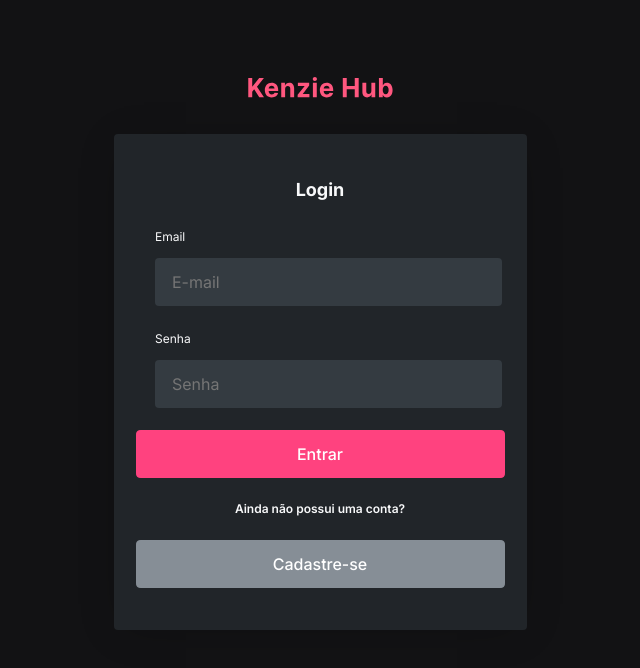
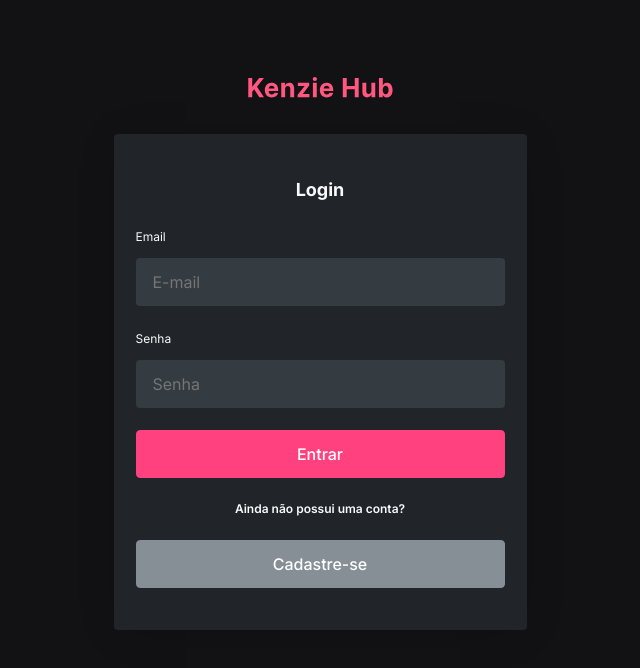
Before and after one commit to Wilksondev/react-entrega-kenzie-hub-wilkson, a React (Vite) app: page / in a window 1280 px wide. Shown: the top 668 px of the page, without its empty margins (320-960 px from the left). Built offline with nearby package versions, Linux system fonts and the light colour scheme.

Commit message:
commit
teste vercel

```diff
--- a/src/components/DefaultTemplate/index.jsx
+++ b/src/components/DefaultTemplate/index.jsx
@@ -1,4 +1,4 @@
-import { Header } from "../header";
+import { Header } from "../../components";
 
 export const DefaultTemplate = ({ children, navigate, userLogout }) => {
     return (
--- a/src/styles/container.scss
+++ b/src/styles/container.scss
@@ -75,7 +75,7 @@
 .campContainer {
     display: flex;
     flex-direction: column;
-    max-width: 330px;
+    max-width: 369px;
     width: 100%;
     gap: 10px;
 }
--- a/src/styles/input.scss
+++ b/src/styles/input.scss
@@ -1,7 +1,7 @@
 .inputContainer {
     height: 48px;
-    max-width: 390px;
-    width: 100%;
+    max-width: 369px;
+
 
     background-color: var(--grey-2);
     color: rgba(134, 142, 150, 1);
```
